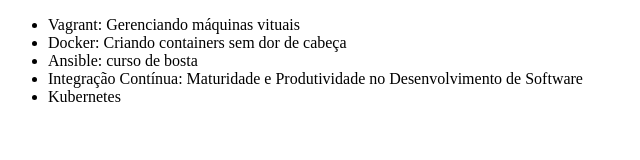
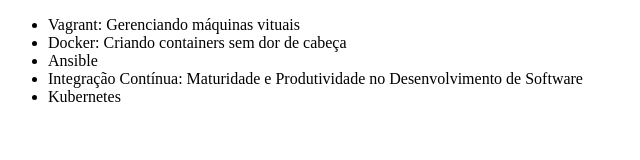
Before and after one commit to philosophicalGear/alura-git-e-github, a plain HTML site: page index.html in a window 1280 px wide. Shown: the whole page, without its empty margins (0-640 px from the left). Drawn offline with Linux system fonts and the light colour scheme.

Commit message:
Coorrigindo curso de Ansible

```diff
--- a/index.html
+++ b/index.html
@@ -10,7 +10,7 @@
     <ul>
         <li>Vagrant: Gerenciando máquinas vituais</li>
         <li>Docker: Criando containers sem dor de cabeça</li>
-        <li>Ansible: curso de bosta</li>
+        <li>Ansible</li>
         <li>Integração Contínua: Maturidade e Produtividade no Desenvolvimento de Software</li>
         <li>Kubernetes</li>
     </ul>
```
